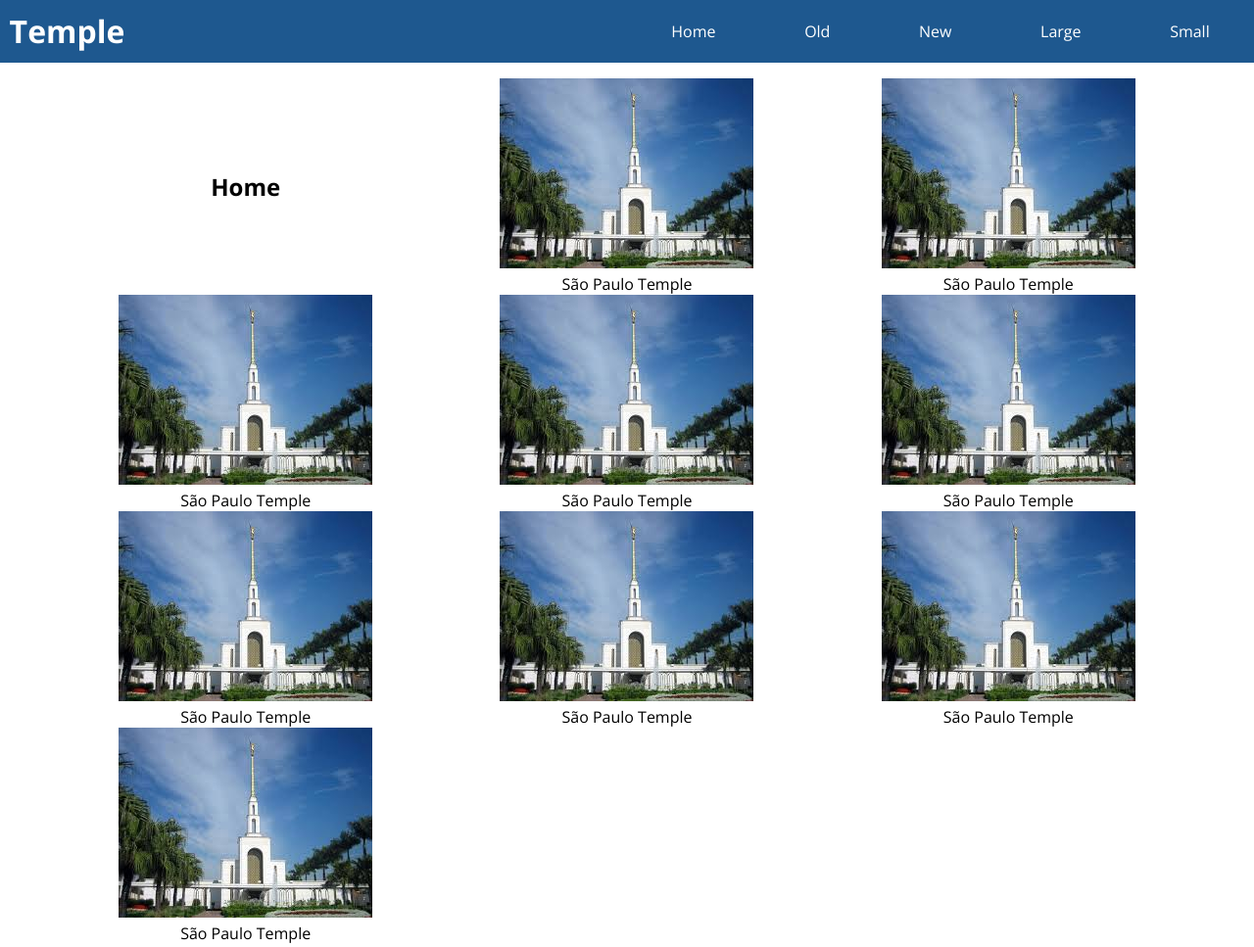
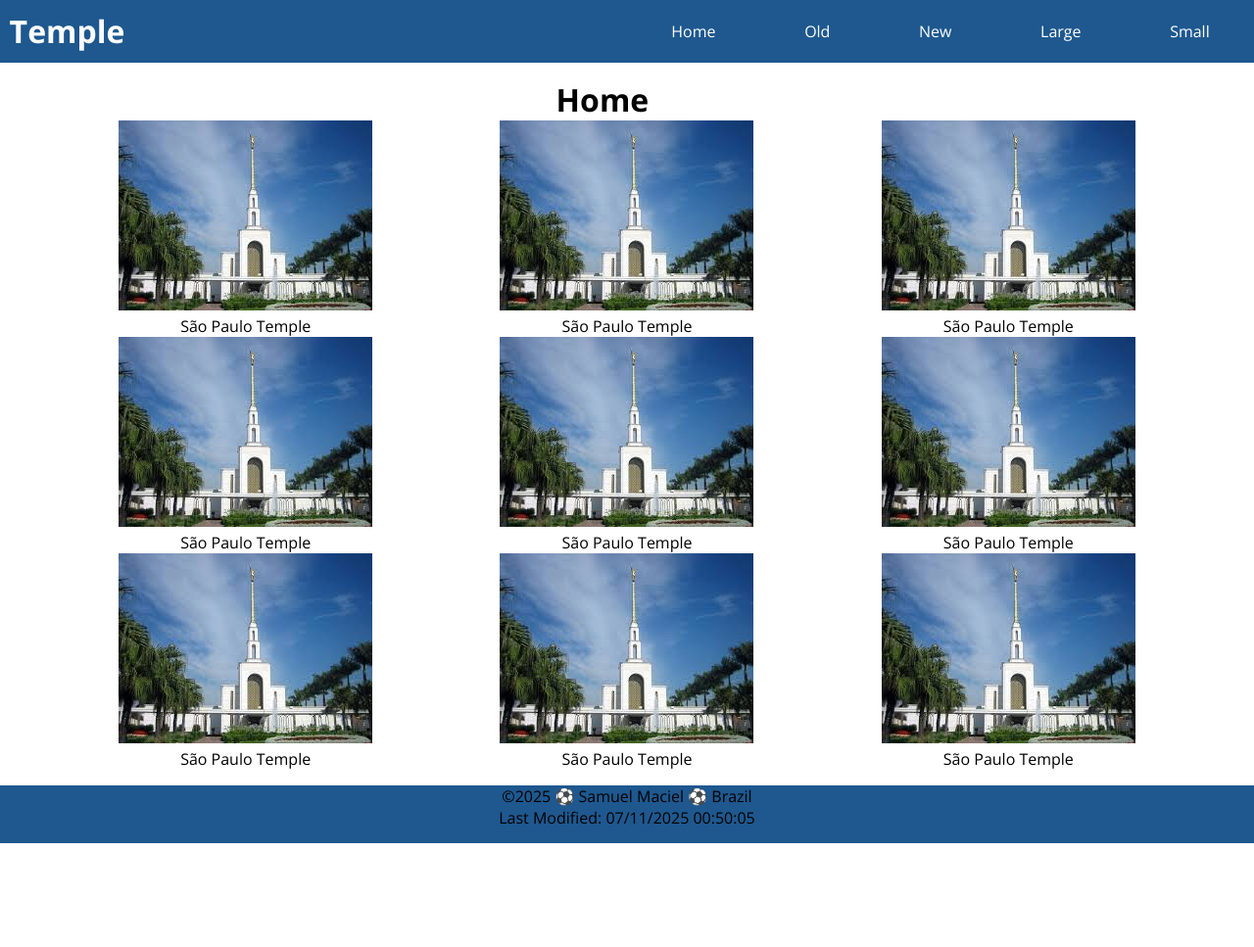
Before and after one commit to samuelmaciel015/wdd131, a plain HTML site: page temples.html in a window 1280 px wide. Shown: the top 967 px of the page at 98% size. After the commit the page ends 861 px from the top, so only its background shows below. Drawn offline with nearby package versions, Linux system fonts and the light colour scheme.

Commit message:
again again again

```diff
--- a/temples.html
+++ b/temples.html
@@ -36,7 +36,7 @@
         </nav>
     </header>
     <main>
-        <h2>Home</h2>
+        <h1>Home</h1>
         <!--temple images-->
         <figure>
             <img src="images/temple.jpeg" alt="São Paulo Temple">
```
